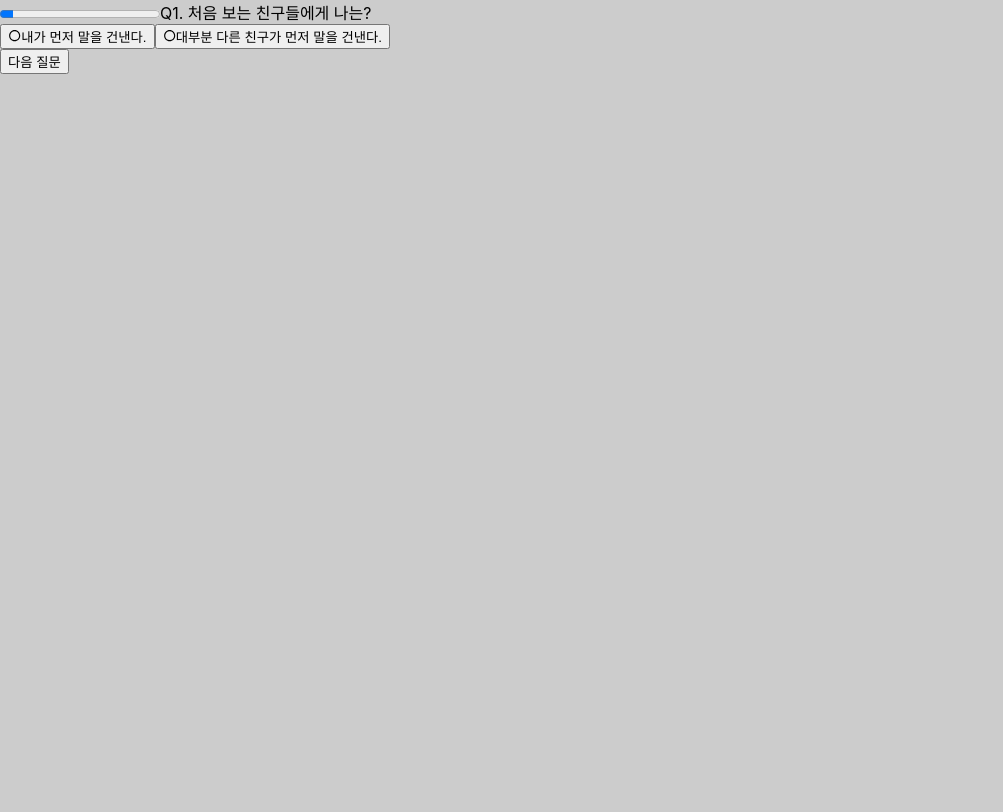
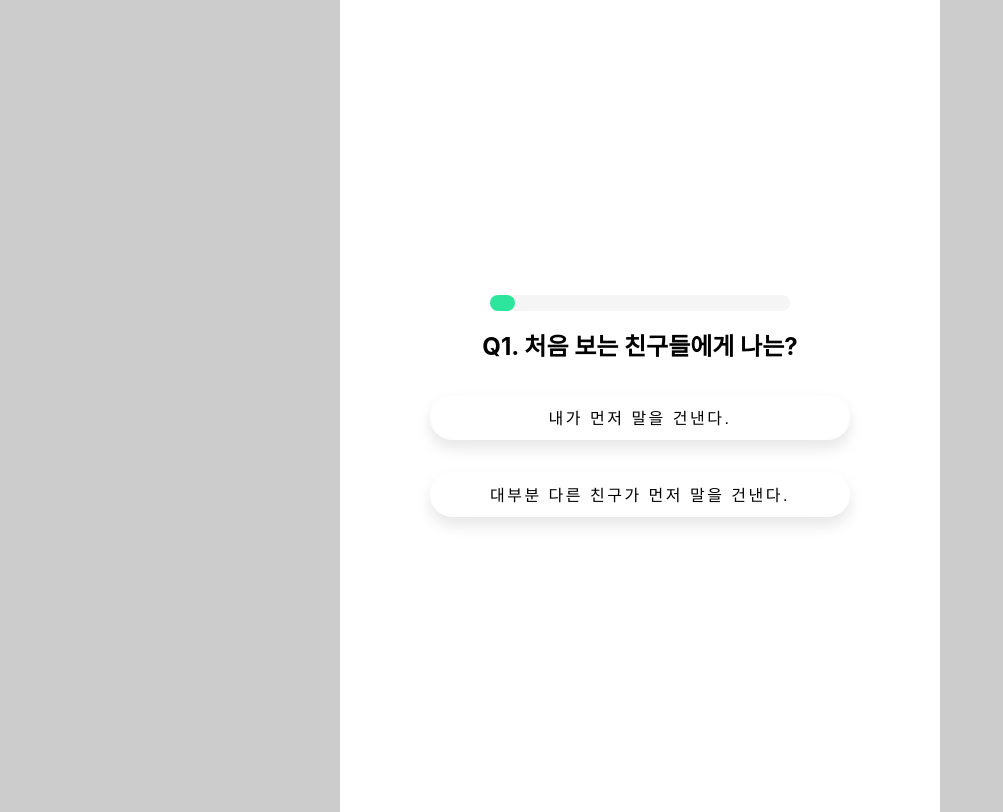
Before and after one commit to NaJungJun/project-mbti, a React (Create React App) app: page /test in a window 1280 px wide. Shown: the whole page, without its empty margins (0-1003 px from the left). Built offline with nearby package versions, Linux system fonts and the light colour scheme.

Commit message:
TEST-2 : _colors 추가, Test.js 파일 분리, 다음으로 넘어가기 결과보기 버튼 제거, 간단 스타일링

```diff
--- /dev/null
+++ b/src/components/AnswerBox.js
@@ -0,0 +1,23 @@
+import React from "react";
+
+const AnswerBox = ({ FIRST_ANSWER, SECOND_ANSWER, onClickAnswerHandler, idx, value }) => {
+
+    return(
+        <>
+            <span>Q{idx+1}. {value[0]}</span>
+            <section>
+                <button id={FIRST_ANSWER} onClick={e => onClickAnswerHandler(e)}>
+                    {value[1]}
+                </button>
+                <button id={SECOND_ANSWER} onClick={e => onClickAnswerHandler(e)}>
+                    {value[2]}
+                </button>
+            </section>
+        </>
+    )
+};
+
+export default AnswerBox;
+
+// Test page 의 컴포넌트
+// 프로그래스바, 질문, 선택지로 구성됨
--- a/src/pages/Test.js
+++ b/src/pages/Test.js
@@ -1,80 +1,46 @@
 import React, { useState } from 'react';
-import { BiCircle, BiCheckCircle } from 'react-icons/bi';
 
-const testList = [
-    ['처음 보는 친구들에게 나는?', '내가 먼저 말을 건낸다.', '대부분 다른 친구가 먼저 말을 건낸다.'],
-    ['주말에 난?', '혼자 있는 게 싫지 않은 편이다.', '사람들과 만나는 것을 즐긴다.'],
-    ['친구들과 놀 때 나는?', '소수의 친구들과 소소하게 대화하는 것을 좋아한다.', '왁자지껄한 신나는 분위기를 좋아한다.'],
-    ['내가 더 중요하게 생각하는 것은?', '현재가 없으면 미래도 없다.', '미래를 생각하지 않으면 발전이 없다.'],
-    ['일할 때 나는?', '남들이 하는 대로 따라가는 것이 좋다.', '스스로 나만의 방법을 만드는 게 좋다.'],
-    ['주변 사람들이 나에게 하는 말은?', '창의적이고 독창적이라는 말을 자주한다.', '꾸준하고 참을성이 있다는 말을 자주한다.'],
-    ['거절해야 하는 상황이 오면 나는?', '강력하게 할 수 없다고 말한다.', '고민하다가 대부분 들어주는 편이다.'],
-    ['화났을 때 나는?', '할말이 많지만 너무 분해서 눈물부터 난다.', '논리적으로 잘 말하면서 따진다.'],
-    ['고민을 얘기하는 친구, 듣다 보니 친구의 잘못인 것 같다. 그럴 때 나는?', '친구의 잘못된 점을 말해준다.', '쓰기 귀찮앙'],
-    ['10번째 질문', '10번째 질문에 대한 첫번째 답', '10번째 질문에 대한 두번째 답'],
-    ['11번째 질문', '11번째 질문에 대한 첫번째 답', '11번째 질문에 대한 두번째 답'],
-    ['12번째 질문', '12번째 질문에 대한 첫번째 답', '12번째 질문에 대한 두번째 답']
-];// 나중에 따로 뺄 예정
-
-const AnswerList = ({ FIRST_ANSWER, SECOND_ANSWER, onClickAnswerHandler ,check, idx, value }) => {
-    const {first, second} = check;
-
-    return(
-        <>
-            <progress max={12} value={idx+1} />
-            <span>Q{idx+1}. {value[0]}</span>
-            <section>
-                <button id={FIRST_ANSWER} onClick={e => onClickAnswerHandler(e)}>
-                    { first ? <BiCheckCircle /> : <BiCircle /> }
-                    {value[1]}
-                </button>
-                <button id={SECOND_ANSWER} onClick={e => onClickAnswerHandler(e)}>
-                    { second ? <BiCheckCircle /> : <BiCircle /> }
-                    {value[2]}
-                </button>
-            </section>
-        </>
-    )
-};
+import AnswerBox from '../components/AnswerBox';
+import { FIRST_ANSWER, SECOND_ANSWER, TEST_LIST } from "../utils/plainText";
+import '../styles/Test.scss';
 
 function Test({history}) {
-    const FIRST_ANSWER = 'firstAnswer';
-    const SECOND_ANSWER = 'secondAnswer';
+    const [idx, setIdx] = useState(0)
     const [check, setCheck] = useState({ first: false, second: false });
-    const [idx, setIdx] = useState(0)
 
+    const gatherAnswer = ( idx, first ) => {
+        // 선택지 고른거 모으는
+    };
+    const resultHandler = () => {
+        history.push('/result/ISTJ');
+    };
     const onClickAnswerHandler = (e) => {
         e.target.id === FIRST_ANSWER ?
-            setCheck({...check, first: !check.first})
+            setCheck({...check, first: !check.first, second: false})
             :
-            setCheck({...check, second: !check.second});
-    };
+            setCheck({...check, first: false, second: !check.second});
 
-    const onPassHandler = () => {
-        setIdx(idx+1);
-        setCheck({...check, first: false, second: false})
-    };
+        gatherAnswer( idx, check.first );
 
-    const onClickButtonHandler = () => {
-        history.push('/result/ISTJ');
+        if ( idx !== TEST_LIST.length - 1 ) {
+            setIdx(idx+1);
+            setCheck({...check, first: false, second: false})
+        }else{
+            resultHandler();
+        }
     };
 
     return (
-        <article>
-            <AnswerList
+        <article className={'test'}>
+            <progress max={TEST_LIST.length} value={idx+1} />
+            <AnswerBox
                 FIRST_ANSWER={FIRST_ANSWER}
                 SECOND_ANSWER={SECOND_ANSWER}
                 onClickAnswerHandler={onClickAnswerHandler}
                 check={check}
                 idx={idx}
-                value={testList[idx]}
+                value={TEST_LIST[idx]}
             />
-            {
-                idx < 11 ?
-                    <button onClick={onPassHandler}>다음 질문</button>
-                    :
-                    <button onClick={onClickButtonHandler}>결과보기</button>
-            }
         </article>
     )
 }
@@ -84,4 +50,4 @@ export default Test;
 // Test page (/result, 결과페이지)
 
 // TODO
-// 로직 정하면 로직 적용하기, 함수 명 바꾸기
+// 로직 정하면 로직 적용하기
--- /dev/null
+++ b/src/styles/Test.scss
@@ -0,0 +1,85 @@
+@import 'colors';
+
+.test {
+  min-height: 812px;
+  max-width: 600px;
+  position: relative;
+  margin: 0 auto;
+  background-color: #fff;
+  display: flex;
+  align-items: center;
+  justify-content: center;
+  flex-direction: column;
+
+  progress {
+    border: none;
+    width: 50%;
+    background: white;
+
+    &[value]::-webkit-progress-value {
+      background: $main-mint;
+      border-radius: 20px;
+      transition: all 0.3s ease 0s;
+    }
+
+    &[value]::-moz-progress-bar {
+      background: whitesmoke;
+      border-radius: 20px;
+    }
+
+    &[value]::-webkit-progress-value {
+      background: $main-mint;
+      border-radius: 20px;
+      transition: all 0.3s ease 0s;
+    }
+
+    &[value]::-webkit-progress-bar {
+      background: whitesmoke;
+      border-radius: 20px;
+    }
+  }
+
+  span {
+    display: block;
+    width: 70%;
+    text-align: center;
+    margin-top: 1.2rem;
+    font-size: 1.5em;
+    font-weight: bold;
+    line-height: 2rem;
+  }
+
+  button {
+    /* reset */
+    border: none;
+    cursor: pointer;
+    outline-style: none;
+
+    /* position & size */
+    display: block;
+    margin: 0 auto;
+    width: 420px;
+    height: 45px;
+    border-radius: 45px;
+    margin-top: 2rem;
+
+    /* font */
+    font-size: 1em;
+    letter-spacing: 2.5px;
+    font-weight: 500;
+
+    /* color */
+    color: #000;
+    background-color: #fff;
+    box-shadow: 0px 8px 15px rgba(0, 0, 0, 0.1);
+
+    transition: all 0.3s ease 0s;
+
+    &:hover {
+      background-color: $main-mint;
+      box-shadow: 0px 15px 20px $main-mint-dark;
+      color: #fff;
+      transform: translateY(-7px);
+    }
+  }
+}
--- /dev/null
+++ b/src/styles/_colors.scss
@@ -0,0 +1,2 @@
+$main-mint: #2EE59D;
+$main-mint-dark:rgba(46, 229, 157, 0.4);
--- /dev/null
+++ b/src/utils/plainText.js
@@ -0,0 +1,19 @@
+const FIRST_ANSWER = 'firstAnswer';
+const SECOND_ANSWER = 'secondAnswer';
+
+const TEST_LIST = [
+    ['처음 보는 친구들에게 나는?', '내가 먼저 말을 건낸다.', '대부분 다른 친구가 먼저 말을 건낸다.'],
+    ['주말에 난?', '혼자 있는 게 싫지 않은 편이다.', '사람들과 만나는 것을 즐긴다.'],
+    ['친구들과 놀 때 나는?', '소수의 친구들과 소소하게 대화하는 것을 좋아한다.', '왁자지껄한 신나는 분위기를 좋아한다.'],
+    ['내가 더 중요하게 생각하는 것은?', '현재가 없으면 미래도 없다.', '미래를 생각하지 않으면 발전이 없다.'],
+    ['일할 때 나는?', '남들이 하는 대로 따라가는 것이 좋다.', '스스로 나만의 방법을 만드는 게 좋다.'],
+    ['주변 사람들이 나에게 하는 말은?', '창의적이고 독창적이라는 말을 자주한다.', '꾸준하고 참을성이 있다는 말을 자주한다.'],
+    ['거절해야 하는 상황이 오면 나는?', '강력하게 할 수 없다고 말한다.', '고민하다가 대부분 들어주는 편이다.'],
+    ['화났을 때 나는?', '할말이 많지만 너무 분해서 눈물부터 난다.', '논리적으로 잘 말하면서 따진다.'],
+    ['고민을 얘기하는 친구, 듣다 보니 친구의 잘못인 것 같다. 그럴 때 나는?', '친구의 잘못된 점을 말해준다.', '쓰기 귀찮앙'],
+    ['10번째 질문', '10번째 질문에 대한 첫번째 답', '10번째 질문에 대한 두번째 답'],
+    ['11번째 질문', '11번째 질문에 대한 첫번째 답', '11번째 질문에 대한 두번째 답'],
+    ['12번째 질문', '12번째 질문에 대한 첫번째 답', '12번째 질문에 대한 두번째 답']
+];
+
+export { FIRST_ANSWER, SECOND_ANSWER, TEST_LIST };
```
